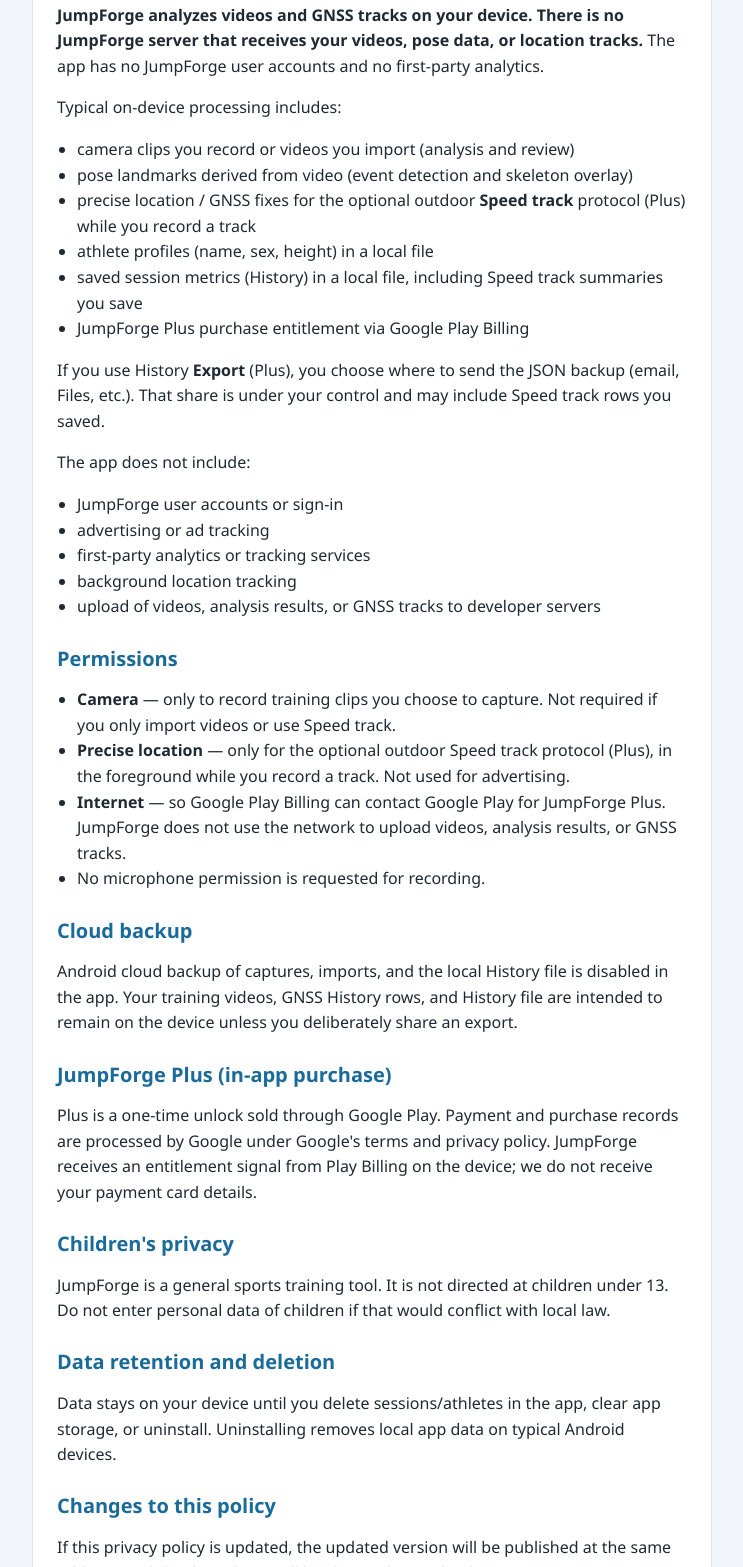
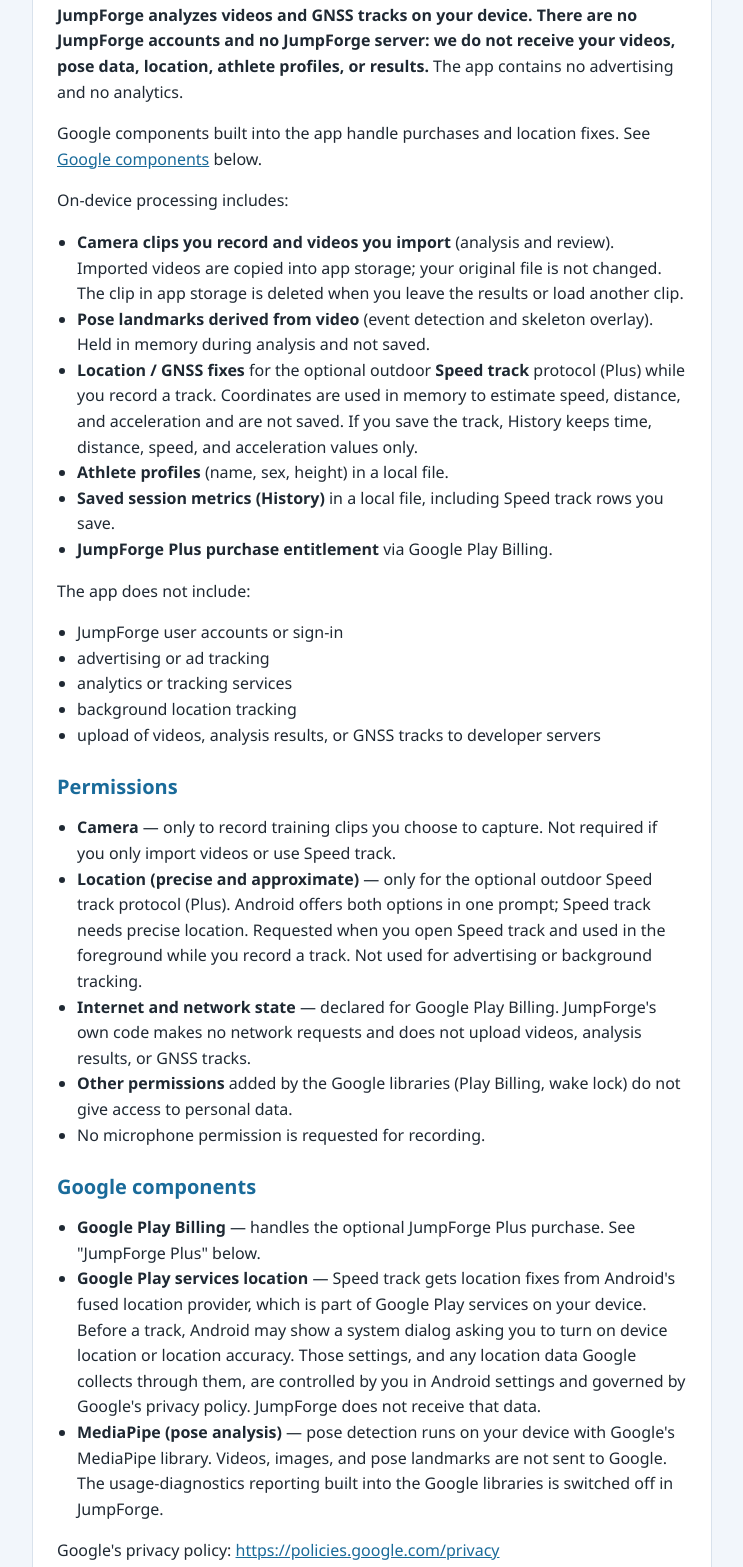
Before and after one commit to anttiopoikonen-stack/jumpforge-privacy, a plain HTML site: page index.html in a window 1280 px wide. Shown: the part 384-1951 px from the top of the page, without its empty margins (268-1011 px from the left). Drawn offline with Linux system fonts and the light colour scheme.

Commit message:
Align privacy, data deletion, and terms pages with the app.
Describe what is stored and when videos are deleted, list location and network permissions, add a Google components section, state that Google usage diagnostics are switched off (true from JumpForge 0.1.6), cover Speed track in the terms, and replace the dead source-code footer link.

```diff
--- a/index.html
+++ b/index.html
@@ -85,7 +85,10 @@
     <main>
       <section class="card">
         <h1>Privacy Policy</h1>
-        <p class="meta">App: JumpForge · Last updated: 16 November 2026</p>
+        <p class="meta">
+          App: JumpForge (<code>com.jumpforge.app</code>) · Last updated: 17
+          November 2026
+        </p>
 
         <h2>Introduction</h2>
         <p>
@@ -99,34 +102,55 @@
         <h2>What data the app processes</h2>
         <p>
           <strong
-            >JumpForge analyzes videos and GNSS tracks on your device. There is
-            no JumpForge server that receives your videos, pose data, or
-            location tracks.</strong
+            >JumpForge analyzes videos and GNSS tracks on your device. There
+            are no JumpForge accounts and no JumpForge server: we do not receive
+            your videos, pose data, location, athlete profiles, or
+            results.</strong
           >
-          The app has no JumpForge user accounts and no first-party analytics.
+          The app contains no advertising and no analytics.
         </p>
-        <p>Typical on-device processing includes:</p>
+        <p>
+          Google components built into the app handle purchases and location
+          fixes. See <a href="#google-components">Google components</a> below.
+        </p>
+        <p>On-device processing includes:</p>
         <ul>
-          <li>camera clips you record or videos you import (analysis and review)</li>
-          <li>pose landmarks derived from video (event detection and skeleton overlay)</li>
           <li>
-            precise location / GNSS fixes for the optional outdoor
-            <strong>Speed track</strong> protocol (Plus) while you record a track
+            <strong>Camera clips you record and videos you import</strong>
+            (analysis and review). Imported videos are copied into app storage;
+            your original file is not changed. The clip in app storage is
+            deleted when you leave the results or load another clip.
           </li>
-          <li>athlete profiles (name, sex, height) in a local file</li>
-          <li>saved session metrics (History) in a local file, including Speed track summaries you save</li>
-          <li>JumpForge Plus purchase entitlement via Google Play Billing</li>
+          <li>
+            <strong>Pose landmarks derived from video</strong> (event detection
+            and skeleton overlay). Held in memory during analysis and not
+            saved.
+          </li>
+          <li>
+            <strong>Location / GNSS fixes</strong> for the optional outdoor
+            <strong>Speed track</strong> protocol (Plus) while you record a
+            track. Coordinates are used in memory to estimate speed, distance,
+            and acceleration and are not saved. If you save the track, History
+            keeps time, distance, speed, and acceleration values only.
+          </li>
+          <li>
+            <strong>Athlete profiles</strong> (name, sex, height) in a local
+            file.
+          </li>
+          <li>
+            <strong>Saved session metrics (History)</strong> in a local file,
+            including Speed track rows you save.
+          </li>
+          <li>
+            <strong>JumpForge Plus purchase entitlement</strong> via Google Play
+            Billing.
+          </li>
         </ul>
-        <p>
-          If you use History <strong>Export</strong> (Plus), you choose where to
-          send the JSON backup (email, Files, etc.). That share is under your
-          control and may include Speed track rows you saved.
-        </p>
         <p>The app does not include:</p>
         <ul>
           <li>JumpForge user accounts or sign-in</li>
           <li>advertising or ad tracking</li>
-          <li>first-party analytics or tracking services</li>
+          <li>analytics or tracking services</li>
           <li>background location tracking</li>
           <li>upload of videos, analysis results, or GNSS tracks to developer servers</li>
         </ul>
@@ -138,17 +162,55 @@
             to capture. Not required if you only import videos or use Speed track.
           </li>
           <li>
-            <strong>Precise location</strong> — only for the optional outdoor
-            Speed track protocol (Plus), in the foreground while you record a
-            track. Not used for advertising.
+            <strong>Location (precise and approximate)</strong> — only for the
+            optional outdoor Speed track protocol (Plus). Android offers both
+            options in one prompt; Speed track needs precise location.
+            Requested when you open Speed track and used in the foreground
+            while you record a track. Not used for advertising or background
+            tracking.
           </li>
           <li>
-            <strong>Internet</strong> — so Google Play Billing can contact
-            Google Play for JumpForge Plus. JumpForge does not use the network
-            to upload videos, analysis results, or GNSS tracks.
+            <strong>Internet and network state</strong> — declared for Google
+            Play Billing. JumpForge&apos;s own code makes no network requests
+            and does not upload videos, analysis results, or GNSS tracks.
+          </li>
+          <li>
+            <strong>Other permissions</strong> added by the Google libraries
+            (Play Billing, wake lock) do not give access to personal data.
           </li>
           <li>No microphone permission is requested for recording.</li>
         </ul>
+
+        <h2 id="google-components">Google components</h2>
+        <ul>
+          <li>
+            <strong>Google Play Billing</strong> — handles the optional
+            JumpForge Plus purchase. See &quot;JumpForge Plus&quot; below.
+          </li>
+          <li>
+            <strong>Google Play services location</strong> — Speed track gets
+            location fixes from Android&apos;s fused location provider, which
+            is part of Google Play services on your device. Before a track,
+            Android may show a system dialog asking you to turn on device
+            location or location accuracy. Those settings, and any location
+            data Google collects through them, are controlled by you in Android
+            settings and governed by Google&apos;s privacy policy. JumpForge
+            does not receive that data.
+          </li>
+          <li>
+            <strong>MediaPipe (pose analysis)</strong> — pose detection runs on
+            your device with Google&apos;s MediaPipe library. Videos, images,
+            and pose landmarks are not sent to Google. The usage-diagnostics
+            reporting built into the Google libraries is switched off in
+            JumpForge.
+          </li>
+        </ul>
+        <p>
+          Google&apos;s privacy policy:
+          <a href="https://policies.google.com/privacy"
+            >https://policies.google.com/privacy</a
+          >
+        </p>
 
         <h2>Cloud backup</h2>
         <p>
@@ -166,6 +228,17 @@
           Billing on the device; we do not receive your payment card details.
         </p>
 
+        <h2>Sharing</h2>
+        <p>
+          JumpForge does not sell personal data and does not send it to us or
+          to advertisers. If you use History <strong>Export</strong> (Plus),
+          you choose where to send the JSON backup (email, Files, etc.). That
+          share is under your control. The file contains athlete profiles and
+          saved History rows, including Speed track rows you saved. A copy of
+          each exported file stays in the app&apos;s cache until you clear app
+          storage or cache, or uninstall.
+        </p>
+
         <h2>Children&apos;s privacy</h2>
         <p>
           JumpForge is a general sports training tool. It is not directed at
@@ -175,9 +248,12 @@
 
         <h2>Data retention and deletion</h2>
         <p>
-          Data stays on your device until you delete sessions/athletes in the
-          app, clear app storage, or uninstall. Uninstalling removes local app
-          data on typical Android devices.
+          Videos are deleted when you leave the results or load another clip.
+          If the app is closed in the middle of an analysis, a clip can remain
+          in app storage until you clear app storage or uninstall. Athlete
+          profiles and History stay on your device until you delete
+          sessions/athletes in the app, clear app storage, or uninstall.
+          Uninstalling removes local app data on typical Android devices.
         </p>
 
         <h2>Changes to this policy</h2>
@@ -203,7 +279,9 @@
 
       <footer>
         JumpForge ·
-        <a href="https://github.com/anttiopoikonen-stack/JumpForge">Source code</a>
+        <a href="terms.html">Terms of Use</a>
+        ·
+        <a href="data-deletion.html">Data deletion</a>
       </footer>
     </main>
   </body>
```
Also changed, not shown: data-deletion.html (+21 -12 lines), terms.html (+7 -6 lines).
